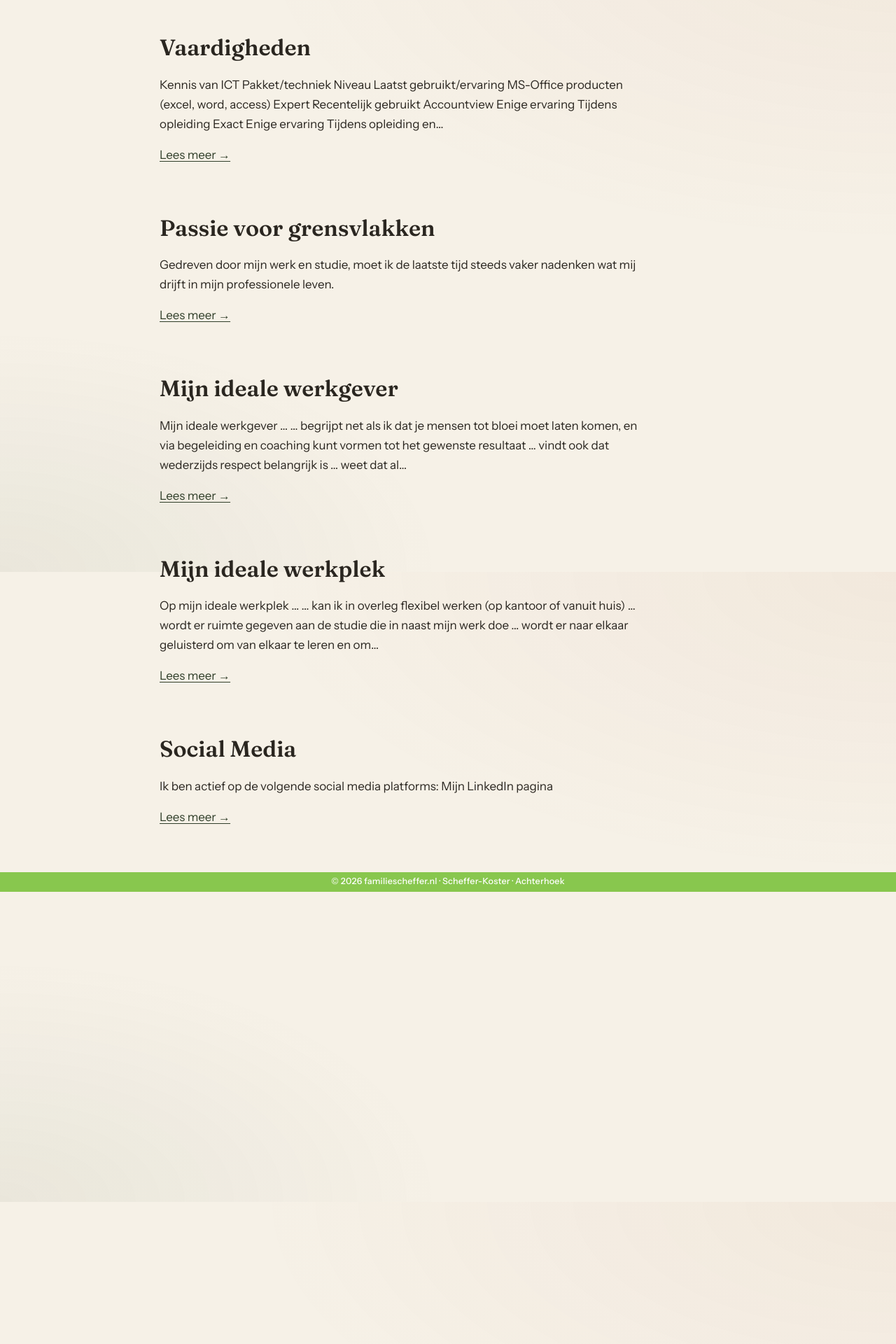
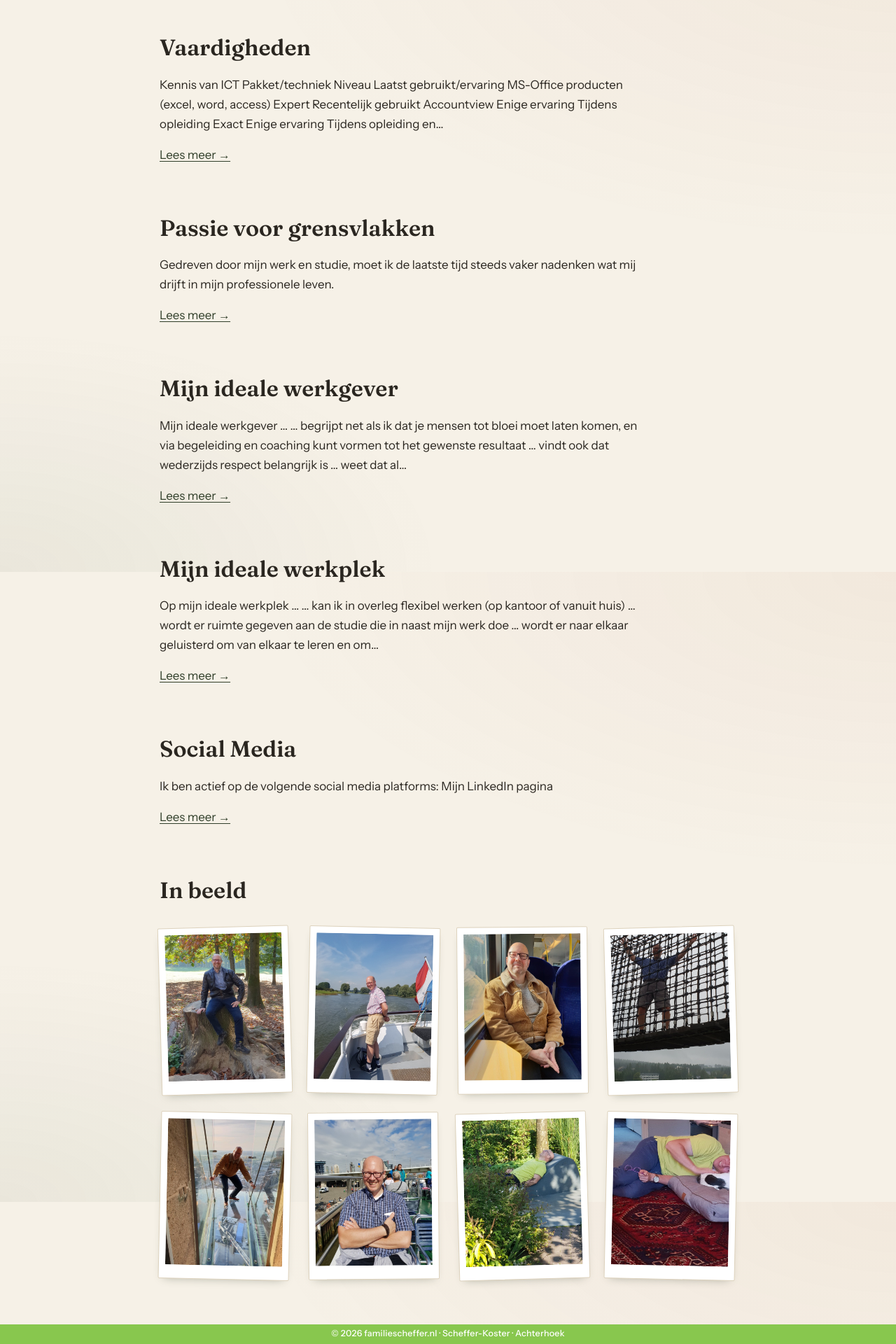
Before and after one commit to alexscheffer/familiescheffer, a Jekyll site: the page built from alex.html, in a window 1280 px wide. Shown: the part 983-2903 px from the top of the page at 70% size. Built offline with Jekyll 4.4.1, drawn with Linux system fonts in a browser that asks for light colours; before the commit the page ends 2257 px from its top, so only the background shows below that.

Commit message:
Voeg "In beeld"-foto-wall toe op /alex/ en /arjan/
Onderaan elke overzichtspagina staat nu een polaroid-grid met de
profielfotos uit de oude site (8 voor Alex, 7 voor Arjan). Auto-fill
grid met minmax(160px, 1fr), 4:5-uitsnede via object-fit, lichte
rotatie per kaartje en hover die de polaroid recht trekt + lift.
Lazy-loaded zodat de pagina snel boven de vouw blijft.

Co-Authored-By: Claude Opus 4.7 (1M context) <noreply@anthropic.com>

```diff
--- a/alex.html
+++ b/alex.html
@@ -60,4 +60,18 @@ permalink: /alex/
     <p>Ik ben actief op de volgende social media platforms: Mijn LinkedIn pagina</p>
     <p><a href="{{ '/alex/social-media/' | relative_url }}">Lees meer &rarr;</a></p>
   </section>
+
+  <section class="section">
+    <h2>In beeld</h2>
+    <ul class="photo-wall">
+      <li><img src="{{ '/images/site/profielfotos/alex3.jpg' | relative_url }}" alt="" loading="lazy"></li>
+      <li><img src="{{ '/images/site/profielfotos/alex01.jpg' | relative_url }}" alt="" loading="lazy"></li>
+      <li><img src="{{ '/images/site/profielfotos/alex02.jpg' | relative_url }}" alt="" loading="lazy"></li>
+      <li><img src="{{ '/images/site/profielfotos/alex03.jpg' | relative_url }}" alt="" loading="lazy"></li>
+      <li><img src="{{ '/images/site/profielfotos/alex04.jpg' | relative_url }}" alt="" loading="lazy"></li>
+      <li><img src="{{ '/images/site/profielfotos/alex05.jpg' | relative_url }}" alt="" loading="lazy"></li>
+      <li><img src="{{ '/images/site/profielfotos/alex06.jpg' | relative_url }}" alt="" loading="lazy"></li>
+      <li><img src="{{ '/images/site/profielfotos/alex07.jpg' | relative_url }}" alt="" loading="lazy"></li>
+    </ul>
+  </section>
 </main>
--- a/css/style.css
+++ b/css/style.css
@@ -288,6 +288,50 @@ body { min-height: 100vh; display: flex; flex-direction: column; }
 .flow { flex: 1 0 auto; }
 
 /* =========================================================
+   PHOTO WALL  (foto's op /alex/ en /arjan/)
+   Polaroid-stijl: witte rand, lichte schaduw, kleine rotatie per
+   kaartje. Hover trekt 'm recht en licht 'm op.
+   ========================================================= */
+.photo-wall {
+  list-style: none;
+  padding: 0;
+  margin: clamp(1rem, 3vw, 1.6rem) 0 0;
+  display: grid;
+  grid-template-columns: repeat(auto-fill, minmax(160px, 1fr));
+  gap: clamp(1rem, 3vw, 1.6rem);
+}
+.photo-wall li {
+  margin: 0;
+  background: #fff;
+  padding: 0.55rem 0.55rem 1.2rem;
+  border: 1px solid var(--line);
+  border-radius: 2px;
+  box-shadow: 0 6px 14px -8px rgba(49, 63, 42, 0.4);
+  transition: transform 0.28s ease, box-shadow 0.28s ease;
+}
+/* Lichte rotatie per kaartje, met een paar varianten zodat het rijtje speels blijft. */
+.photo-wall li:nth-child(3n+1) { transform: rotate(-1.6deg); }
+.photo-wall li:nth-child(3n+2) { transform: rotate(1.2deg); }
+.photo-wall li:nth-child(3n+3) { transform: rotate(-0.5deg); }
+.photo-wall li:hover,
+.photo-wall li:focus-within {
+  transform: rotate(0deg) translateY(-4px) scale(1.04);
+  box-shadow: 0 16px 30px -12px rgba(49, 63, 42, 0.5);
+  z-index: 2;
+}
+.photo-wall img {
+  display: block;
+  width: 100%;
+  aspect-ratio: 4 / 5;
+  object-fit: cover;
+  border-radius: 1px;
+}
+@media (prefers-reduced-motion: reduce) {
+  .photo-wall li { transition: none; }
+  .photo-wall li:hover { transform: none; }
+}
+
+/* =========================================================
    FAMILIEREIS  (overzichtspagina + kwartierstaten)
    ========================================================= */
 .familiereis-lijst {
```
Also changed, not shown: arjan.html (+13 -0 lines), images/site/profielfotos/alex01.jpg (added), images/site/profielfotos/alex02.jpg (added), images/site/profielfotos/alex03.jpg (added), images/site/profielfotos/alex04.jpg (added), images/site/profielfotos/alex05.jpg (added), images/site/profielfotos/alex06.jpg (added), images/site/profielfotos/alex07.jpg (added), images/site/profielfotos/alex3.jpg (added), images/site/profielfotos/arjan01.jpg (added), images/site/profielfotos/arjan02.jpg (added), images/site/profielfotos/arjan03.jpg (added), images/site/profielfotos/arjan04.jpg (added), images/site/profielfotos/arjan05.jpg (added), 2 more files.
